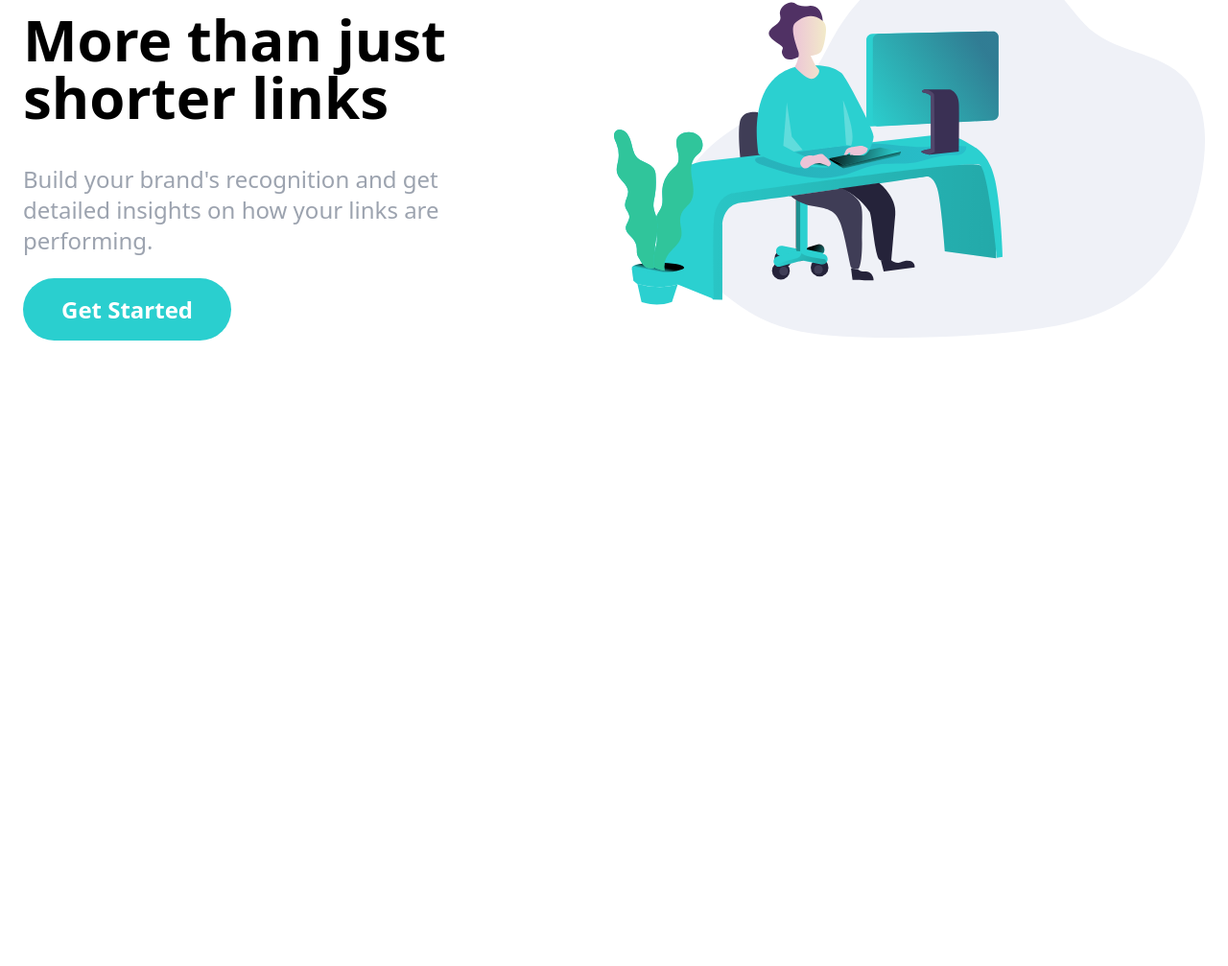
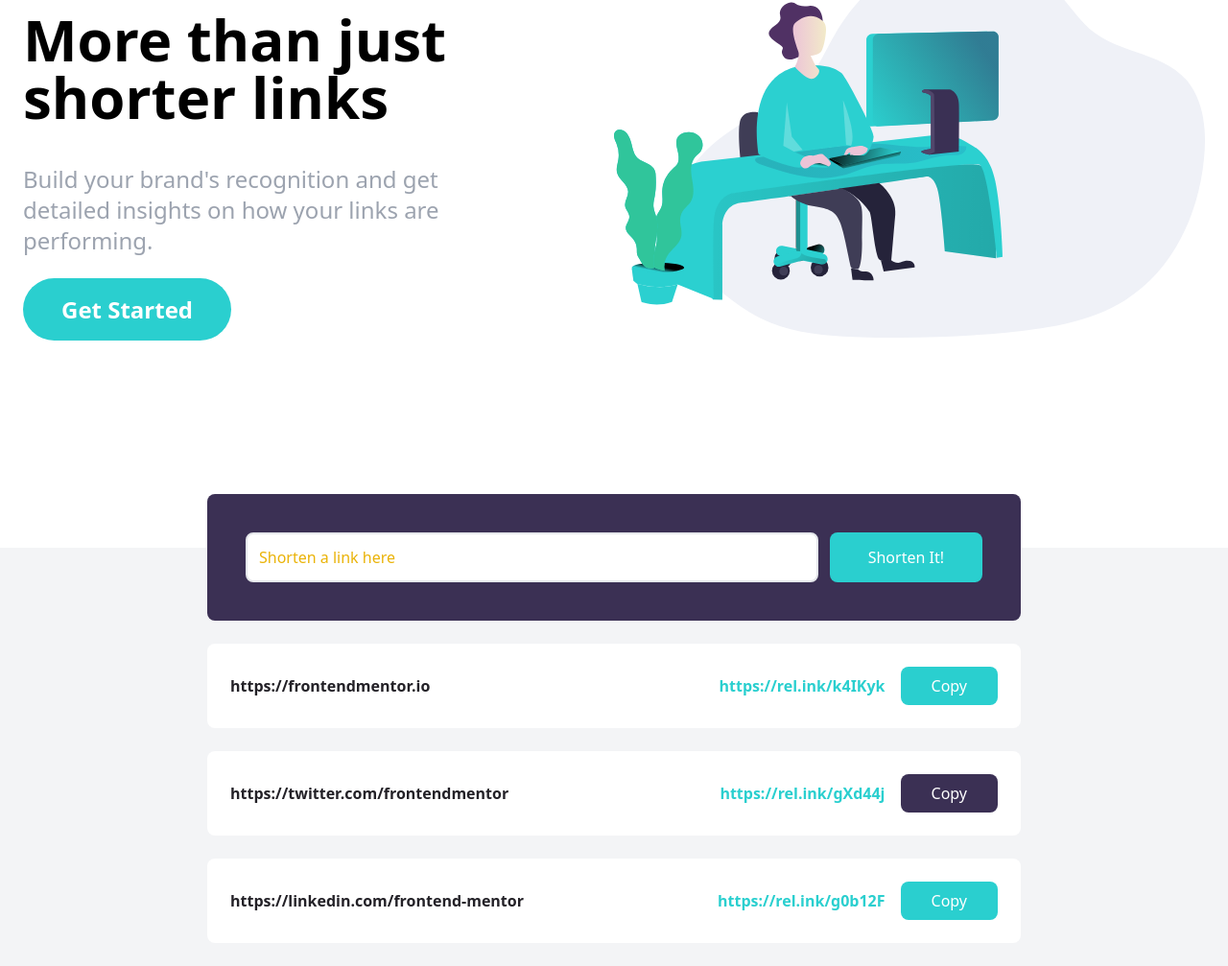
Before and after one commit to erhanertem/Website-Shortly, a website: page index.html in a window 1280 px wide. Shown: the part 173-1180 px from the top of the page at 96% size. Before the commit the page ends 800 px from the top, so only its background shows below. Drawn offline with Linux system fonts and the light colour scheme.

Commit message:
Add input form and results

```diff
--- a/index.html
+++ b/index.html
@@ -40,7 +40,7 @@
 				<div
 					class="hidden items-center space-x-6 font-bold text-grayishViolet lg:flex"
 				>
-					<div class="hover:text-veryDarkViolet">Login</div>
+					<a href="#" class="hover:text-veryDarkViolet">Login</a>
 					<a
 						href="#"
 						class="px-8 py-3 font-bold text-white bg-cyan rounded-full hover:opacity-70"
@@ -83,5 +83,82 @@
 				</div>
 			</div>
 		</section>
+		<!-- Shorten Section -->
+		<section id="shorten" class="bg-gray-100">
+			<!-- shorten Container -->
+			<div class="max-w-4xl mx-auto p-6 space-y-6">
+				<!-- Form -->
+				<form
+					id="link-form"
+					class="flex flex-col w-full p-10 -mt-20 space-y-4 bg-darkViolet rounded-lg md:flex-row md:space-y-0 md:space-x-3"
+				>
+					<input
+						type="text"
+						class="flex-1 p-3 border-2 rounded-lg placeholder-yellow-500 focus:outline-none"
+						placeholder="Shorten a link here"
+						id="link-input"
+					/>
+					<button
+						class="px-10 py-3 text-white bg-cyan rounded-lg hover:bg-cyanlight focus:outline-none md:py-2"
+					>
+						Shorten It!
+					</button>
+				</form>
+				<!-- Link #1 -->
+				<div
+					class="flex flex-col items-center justify-between w-full p-6 bg-white rounded-lg md:flex-row"
+				>
+					<p class="font-bold text-center text-veryDarkViolet md:text-left">
+						https://frontendmentor.io
+					</p>
+					<div
+						class="flex flex-col items-center justify-end flex-1 space-x-4 space-y-2 md:flex-row md:space-y-0"
+					>
+						<div class="font-bold text-cyan">https://rel.ink/k4IKyk</div>
+						<button
+							class="p-2 px-8 text-white bg-cyan rounded-lg hover:opacity-70 focus:outline-none"
+						>
+							Copy
+						</button>
+					</div>
+				</div>
+				<!-- Link #2 -->
+				<div
+					class="flex flex-col items-center justify-between w-full p-6 bg-white rounded-lg md:flex-row"
+				>
+					<p class="font-bold text-center text-veryDarkViolet md:text-left">
+						https://twitter.com/frontendmentor
+					</p>
+					<div
+						class="flex flex-col items-center justify-end flex-1 space-x-4 space-y-2 md:flex-row md:space-y-0"
+					>
+						<div class="font-bold text-cyan">https://rel.ink/gXd44j</div>
+						<button
+							class="p-2 px-8 text-white bg-darkViolet rounded-lg hover:opacity-70 focus:outline-none"
+						>
+							Copy
+						</button>
+					</div>
+				</div>
+				<!-- Link #3 -->
+				<div
+					class="flex flex-col items-center justify-between w-full p-6 bg-white rounded-lg md:flex-row"
+				>
+					<p class="font-bold text-center text-veryDarkViolet md:text-left">
+						https://linkedin.com/frontend-mentor
+					</p>
+					<div
+						class="flex flex-col items-center justify-end flex-1 space-x-4 space-y-2 md:flex-row md:space-y-0"
+					>
+						<div class="font-bold text-cyan">https://rel.ink/g0b12F</div>
+						<button
+							class="p-2 px-8 text-white bg-cyan rounded-lg hover:opacity-70 focus:outline-none"
+						>
+							Copy
+						</button>
+					</div>
+				</div>
+			</div>
+		</section>
 	</body>
 </html>
```
Also changed, not shown: css/style.css, package.json (indentation only).
